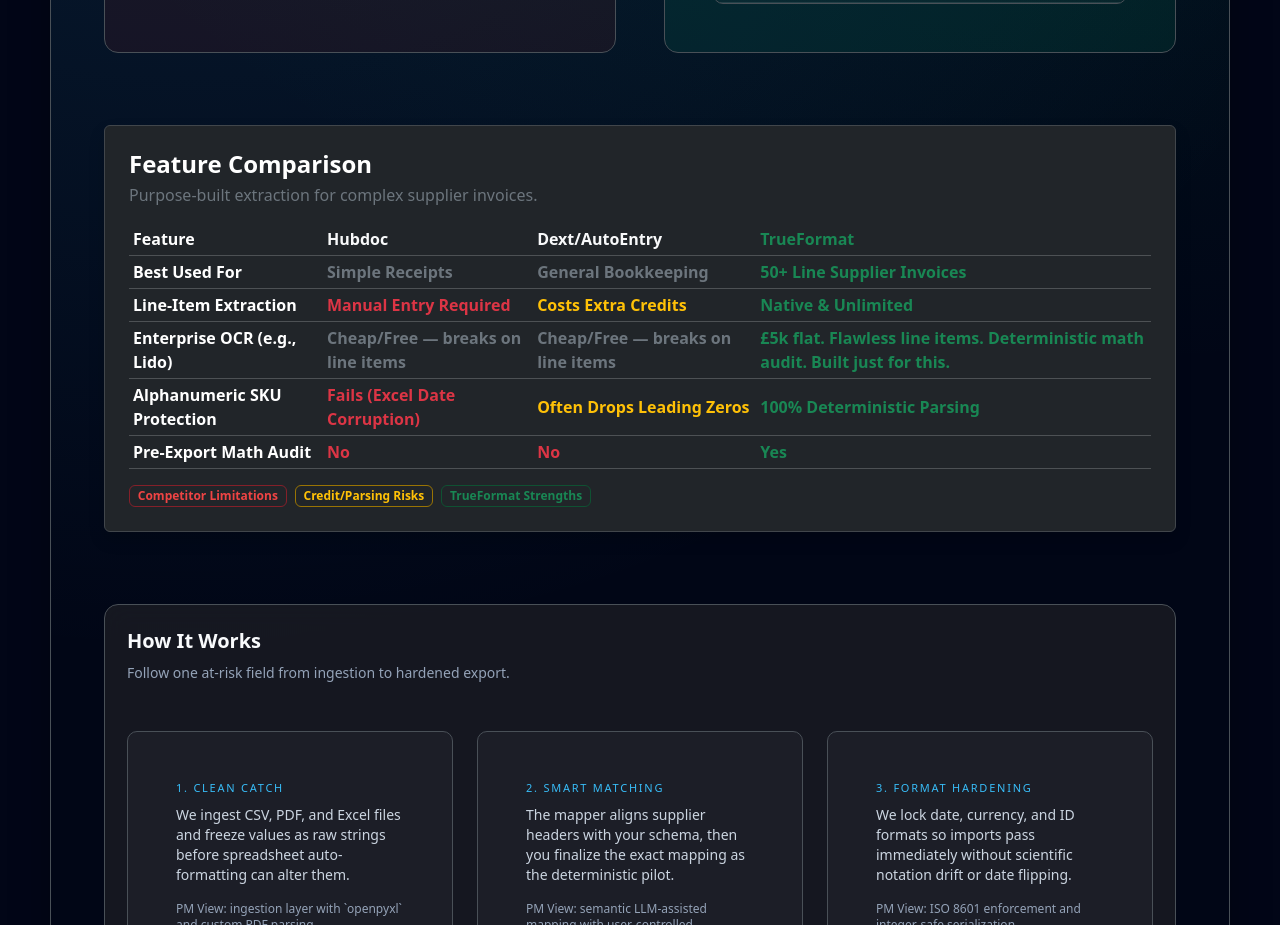
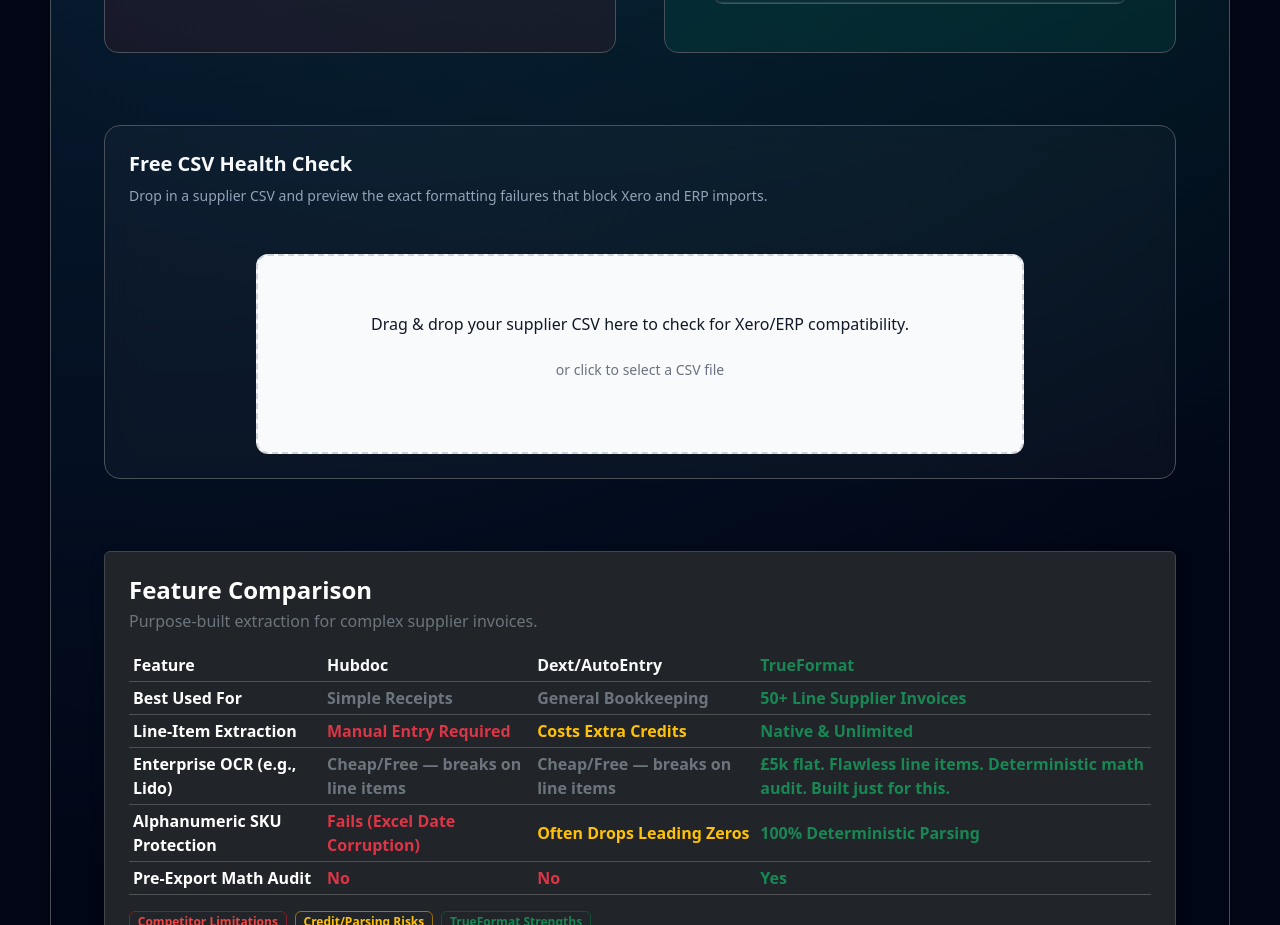
Before and after one commit to Jaseyacey/TrueFormat, a React (Vite) app in the folder frontend/: page / in a window 1280 px wide. Shown: the part 1540-2465 px from the top of the page. Built offline with nearby package versions, Linux system fonts and the light colour scheme; no server answers.

Commit message:
csv-import-excample

```diff
--- a/frontend/src/MarketingHomePage.jsx
+++ b/frontend/src/MarketingHomePage.jsx
@@ -1,4 +1,5 @@
 import React, { useMemo, useState } from 'react';
+import FreeCsvHealthCheck from './components/marketing/FreeCsvHealthCheck.jsx';
 
 const beforeRows = [
   { sku: '4.56012E+12', invoice_date: '01/02/24', qty: '', amount: '1,2OO.50' },
@@ -254,6 +255,16 @@
           />
         </section>
 
+        <section className="rounded-2xl border border-white/10 bg-white/[0.03] p-6 backdrop-blur-md">
+          <h2 className="text-xl font-semibold text-[#F8FAFC]">Free CSV Health Check</h2>
+          <p className="mt-2 text-sm text-[#94A3B8]">
+            Drop in a supplier CSV and preview the exact formatting failures that block Xero and ERP imports.
+          </p>
+          <div className="mt-5">
+            <FreeCsvHealthCheck />
+          </div>
+        </section>
+
         <FeatureComparisonTable />
 
         <section className="rounded-2xl border border-white/10 bg-[#27272A]/55 p-6 backdrop-blur-md tf-how">
--- /dev/null
+++ b/frontend/src/components/marketing/FreeCsvHealthCheck.jsx
@@ -0,0 +1,170 @@
+import React, { useEffect, useRef, useState } from 'react';
+
+const PROCESSING_TIME_MS = 2500;
+const CORRECTED_CSV_ROWS = [
+  ['sku', 'batch_number', 'invoice_date', 'quantity', 'amount'],
+  ['MAR-24', '000184', '2026-02-01', '12', '340.00'],
+  ['ABR-09', '000007', '2026-02-03', '2', '1200.50'],
+  ['SKU-451', '000923', '2026-02-08', '1', '89.99'],
+];
+
+export default function FreeCsvHealthCheck() {
+  const [isDragging, setIsDragging] = useState(false);
+  const [isProcessing, setIsProcessing] = useState(false);
+  const [scanComplete, setScanComplete] = useState(false);
+  const [, setUploadedFileName] = useState('supplier.csv');
+  const timerRef = useRef(null);
+
+  const resetTimer = () => {
+    if (timerRef.current) {
+      window.clearTimeout(timerRef.current);
+      timerRef.current = null;
+    }
+  };
+
+  useEffect(() => resetTimer, []);
+
+  const startScan = () => {
+    resetTimer();
+    setIsDragging(false);
+    setScanComplete(false);
+    setIsProcessing(true);
+    timerRef.current = window.setTimeout(() => {
+      setIsProcessing(false);
+      setScanComplete(true);
+      timerRef.current = null;
+    }, PROCESSING_TIME_MS);
+  };
+
+  // const buildCsvText = () => CORRECTED_CSV_ROWS.map((row) => row.join(',')).join('\n');
+
+  // const buildDownloadName = () => {
+  //   const baseName = uploadedFileName.replace(/\.csv$/i, '') || 'supplier';
+  //   return `${baseName}-corrected.csv`;
+  // };
+
+  // const downloadCorrectedCsv = () => {
+  //   const csvText = buildCsvText();
+  //   const blob = new Blob([csvText], { type: 'text/csv;charset=utf-8;' });
+  //   const url = window.URL.createObjectURL(blob);
+  //   const link = document.createElement('a');
+  //   link.href = url;
+  //   link.download = buildDownloadName();
+  //   document.body.appendChild(link);
+  //   link.click();
+  //   link.remove();
+  //   window.URL.revokeObjectURL(url);
+  // };
+
+  const handleDragOver = (event) => {
+    event.preventDefault();
+    setIsDragging(true);
+  };
+
+  const handleDragLeave = (event) => {
+    event.preventDefault();
+    setIsDragging(false);
+  };
+
+  const handleDrop = (event) => {
+    event.preventDefault();
+    const file = event.dataTransfer.files?.[0];
+    if (file) {
+      setUploadedFileName(file.name || 'supplier.csv');
+      startScan();
+    }
+  };
+
+  const handleInputChange = (event) => {
+    const file = event.target.files?.[0];
+    if (file) {
+      setUploadedFileName(file.name || 'supplier.csv');
+      startScan();
+    }
+  };
+
+  if (scanComplete) {
+    return (
+      <section className="w-full max-w-3xl mx-auto rounded-xl border border-red-200 bg-white p-6 shadow-sm">
+        <div className="rounded-lg bg-red-50 border border-red-200 p-4">
+          <div className="flex items-start gap-3">
+            <svg
+              aria-hidden="true"
+              viewBox="0 0 24 24"
+              className="mt-0.5 h-6 w-6 shrink-0 text-red-600"
+              fill="none"
+              stroke="currentColor"
+              strokeWidth="2"
+            >
+              <circle cx="12" cy="12" r="9" />
+              <path d="M12 7v6" />
+              <path d="M12 16.5h.01" />
+            </svg>
+            <div>
+              <p className="text-red-600 font-semibold text-lg">⚠️ Health Check Failed: Xero Import Blocked.</p>
+              <ul className="mt-3 list-disc space-y-2 pl-5 text-sm text-gray-800">
+                <li>Detected 14 instances of alphanumeric SKU corruption (e.g., &apos;MAR-24&apos; converted to date format).</li>
+                <li>Detected 23 missing leading zeros on batch numbers.</li>
+              </ul>
+            </div>
+          </div>
+        </div>
+
+        <button
+          type="button"
+          className="mt-5 inline-flex w-full items-center justify-center rounded-lg bg-blue-600 px-6 py-3 text-sm font-semibold text-white shadow-sm transition hover:bg-blue-700 focus:outline-none focus-visible:ring-2 focus-visible:ring-blue-500 focus-visible:ring-offset-2"
+        >
+          Extract flawless Xero CSVs from PDFs using TrueFormat&apos;s Deterministic Engine.
+        </button>
+        {/* <button
+          type="button"
+          onClick={downloadCorrectedCsv}
+          className="mt-3 inline-flex w-full items-center justify-center rounded-lg border border-blue-200 bg-blue-50 px-6 py-3 text-sm font-semibold text-blue-700 transition hover:bg-blue-100 focus:outline-none focus-visible:ring-2 focus-visible:ring-blue-500 focus-visible:ring-offset-2"
+        >
+          Download corrected CSV
+        </button> */}
+      </section>
+    );
+  }
+
+  return (
+    <section className="w-full max-w-3xl mx-auto">
+      <label
+        htmlFor="csv-health-check-file"
+        onDragOver={handleDragOver}
+        onDragLeave={handleDragLeave}
+        onDrop={handleDrop}
+        className={`flex w-full cursor-pointer flex-col items-center justify-center rounded-xl border-2 border-dashed bg-gray-50 px-6 py-14 text-center transition ${
+          isDragging ? 'border-blue-500' : 'border-gray-300'
+        }`}
+      >
+        {isProcessing ? (
+          <div className="w-full max-w-md">
+            <div className="mx-auto h-8 w-8 animate-spin rounded-full border-2 border-blue-200 border-t-blue-600" />
+            <p className="mt-4 text-sm font-medium text-gray-700">
+              Scanning for Excel date corruption and mapping errors...
+            </p>
+            <div className="mt-4 h-2 w-full overflow-hidden rounded-full bg-gray-200">
+              <div className="h-full w-full origin-left animate-[pulse_1s_ease-in-out_infinite] bg-blue-500" />
+            </div>
+          </div>
+        ) : (
+          <>
+            <p className="text-base font-medium text-gray-900">
+              Drag &amp; drop your supplier CSV here to check for Xero/ERP compatibility.
+            </p>
+            <p className="mt-2 text-sm text-gray-500">or click to select a CSV file</p>
+          </>
+        )}
+
+        <input
+          id="csv-health-check-file"
+          type="file"
+          accept=".csv,text/csv"
+          className="sr-only"
+          onChange={handleInputChange}
+        />
+      </label>
+    </section>
+  );
+}
```
